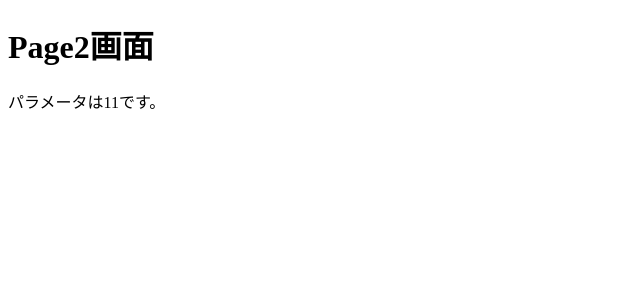
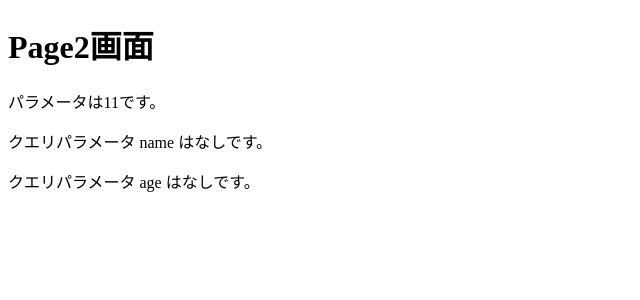
Before and after one commit to tadume/react_tutorial, a React (Create React App) app: page /page2/11 in a window 1280 px wide. Shown: the top 300 px of the page, without its empty margins (0-640 px from the left). Built offline with nearby package versions, Linux system fonts and the light colour scheme.

Commit message:
クエリパラメータを扱う

```diff
--- a/src/Home.jsx
+++ b/src/Home.jsx
@@ -12,7 +12,7 @@ export const Home = memo(() => {
         <Link to="/page1">Page1に遷移</Link>
       </div>
       <div>
-        <Link to="/page2">Page2に遷移</Link>
+        <Link to="/page2/11">Page2に遷移</Link>
       </div>
     </>
   );
--- a/src/Page2.jsx
+++ b/src/Page2.jsx
@@ -1,14 +1,29 @@
 import { memo } from 'react';
-import { useParams } from 'react-router-dom';
+import { useLocation, useParams } from 'react-router-dom';
 
 export const Page2 = memo(() => {
   console.log('--page2--');
+  // const query = useLocation();
+  // オブジェクトの分割代入でクエリパラメータが入っている searchを取得する
+  const { search } = useLocation();
+  // console.dir(query); // コンソールにオブジェクトの中身を表示してくれる
+  console.log(`search=${search}`); // クエリは取得できるが、? も入っていて扱いにくい
+  // JavaScriptが標準で用意してくれているURLSearchParamsを使う
+  const query = new URLSearchParams(search);
+  console.log(query);
+  // getメソッドが用意されているので、キーを指定してクエリパラメータの値を取得
+  // クエリらしく、そのキーがなくてもエラーにならない!
+  const name = query.get('name');
+  const age = query.get('age');
+
   const { id } = useParams();
 
   return (
     <>
       <h1>Page2画面</h1>
       <p>パラメータは{id}です。</p>
+      <p>クエリパラメータ name は{name ?? 'なし'}です。</p>
+      <p>クエリパラメータ age は{age ?? 'なし'}です。</p>
     </>
   );
 });
```
